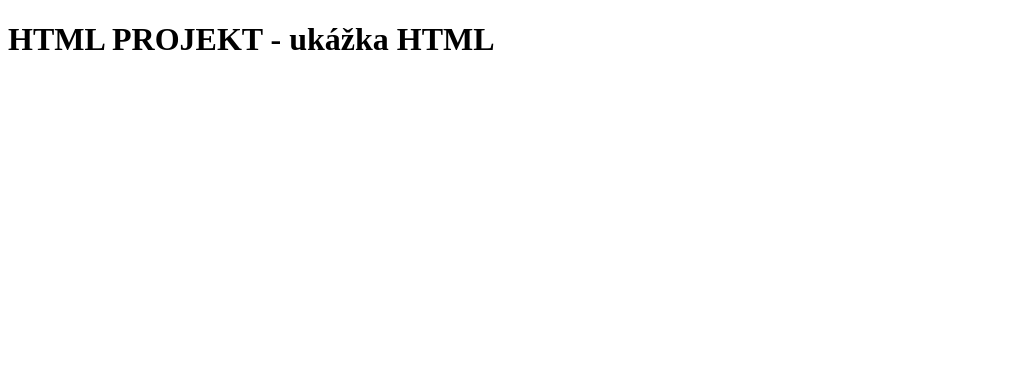
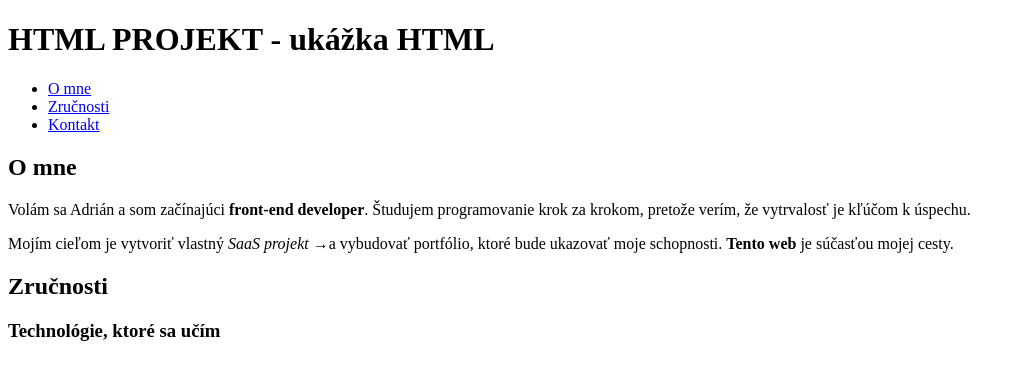
Before and after one commit to AdrianLesko/HTML-project, a plain HTML site: page index.html in a window 1280 px wide. Shown: the whole page, without its empty margins (0-1025 px from the left). Drawn offline with Linux system fonts and the light colour scheme.

Commit message:
Feat: nav/sekcie/sekcia o mne

```diff
--- a/index.html
+++ b/index.html
@@ -6,6 +6,41 @@
     <title>HTML projekt</title>
 </head>
 <body>
-    <h1>HTML PROJEKT - ukážka HTML</h1>
+<!-- ====================================Hlavička====================================================-->
+    <header>
+        <h1>HTML PROJEKT - ukážka HTML</h1>
+
+        <nav>
+            <ul class="nav-list">
+                <li><a href="#o-mne">O mne</a></li>
+                <li><a href="#zrucnosti">Zručnosti</a></li>
+                <li><a href="#kontakt">Kontakt</a></li>
+            </ul>
+        </nav>
+    </header>
+<!--====================================Hlavný obsah===================================================-->
+    <main>
+        <!--sekcia o mne-->
+        <section id="o-mne">
+            <h2>O mne</h2>
+
+            <p>Volám sa Adrián a som začínajúci <strong>front-end developer</strong>.
+            Študujem programovanie krok za krokom, pretože verím, že vytrvalosť je kľúčom k úspechu.</p>
+
+            <p>Mojím cieľom je vytvoriť vlastný <i>SaaS projekt &rarr;</i>a vybudovať portfólio, ktoré bude ukazovať moje schopnosti.
+            <b>Tento web</b> je súčasťou mojej cesty.</p>
+
+        </section>
+
+        <!--sekcia zrucnosti-->
+        <section id="zrucnosti">
+            <h2>Zručnosti</h2>
+
+            <h3> Technológie, ktoré sa učím</h3>
+        </section>
+        <section id="kontakt"></section>
+    </main>
+    <footer></footer>
+
 </body>
 </html>
```
